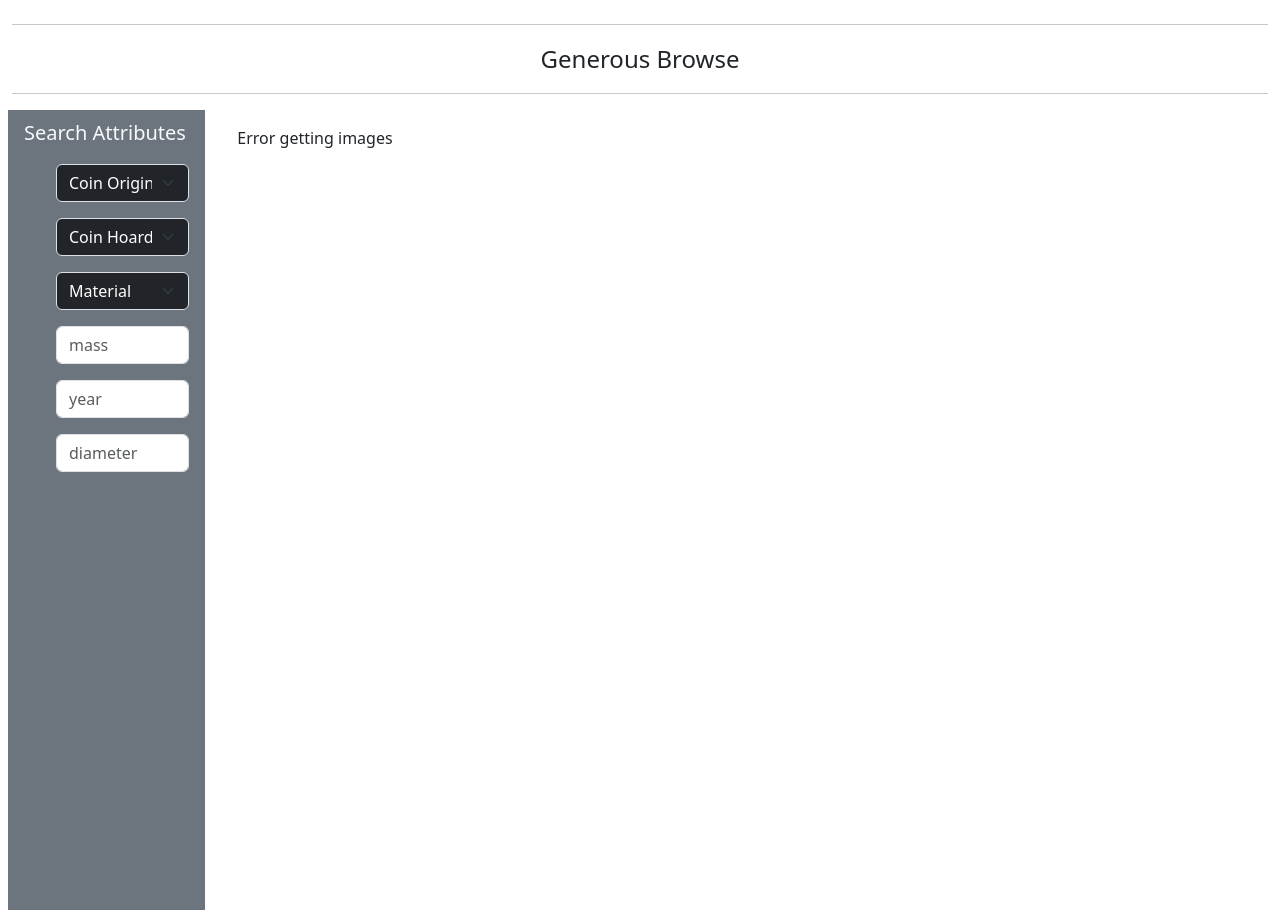
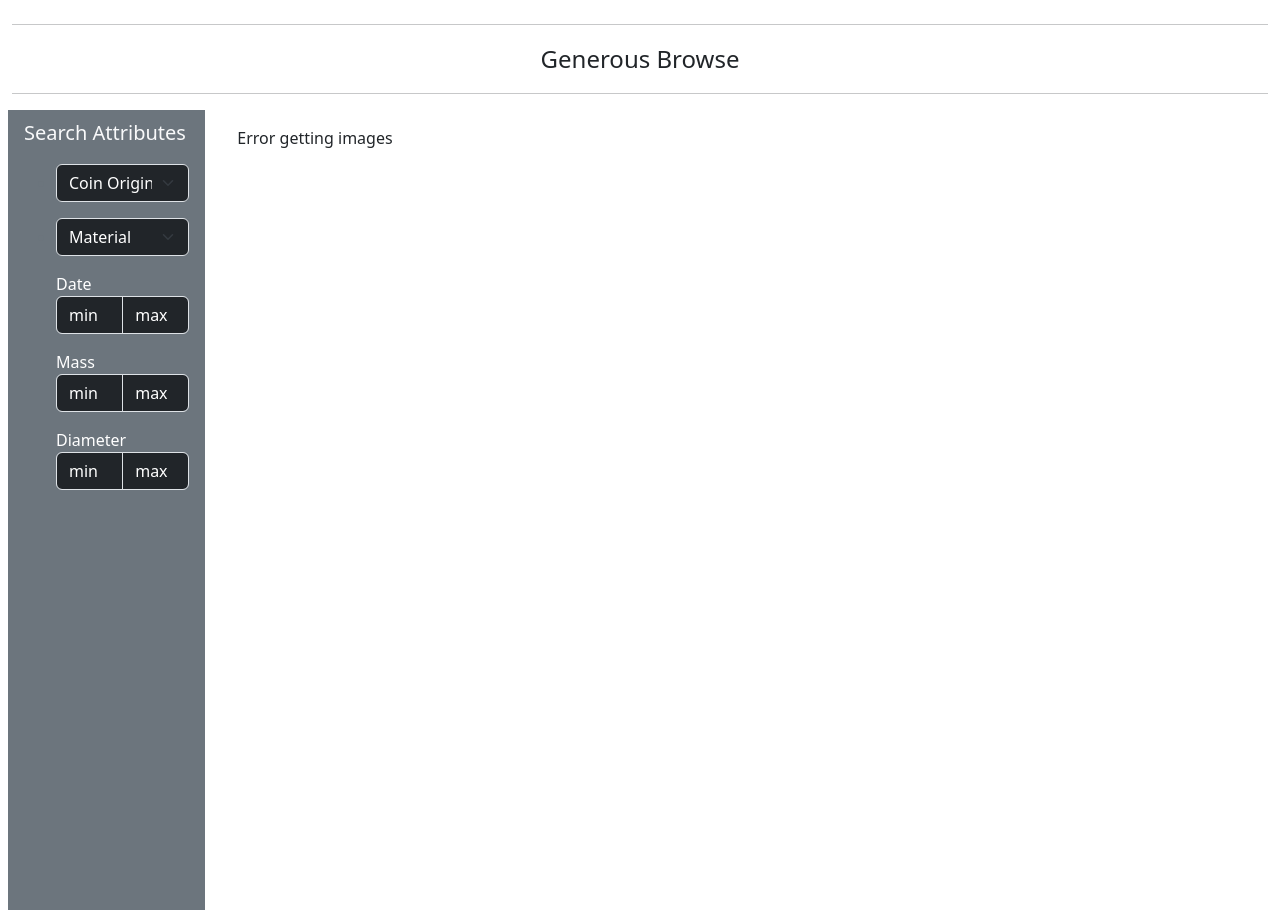
Before and after one commit to Soskh2/Digital-Humanities-Coins, a Django app: template mysite/coins/templates/coins/index.html in a window 1280 px wide. Shown: the part 73-983 px from the top of the page. Run offline with Django 4.2, Linux system fonts and the light colour scheme; the template is opened without the code that fills it, so the values that code supplies are empty.

Commit message:
filtering inputs

```diff
--- a/mysite/coins/static/coins/index.css
+++ b/mysite/coins/static/coins/index.css
@@ -0,0 +1,4 @@
+input::placeholder {
+    color: white !important;
+    opacity: 1;
+}
--- a/mysite/coins/templates/coins/index.html
+++ b/mysite/coins/templates/coins/index.html
@@ -6,6 +6,7 @@
     <meta name="viewport" content="width=device-width, initial-scale=1.0">
     <title>Coins</title>
     <link href="https://cdn.jsdelivr.net/npm/bootstrap@5.3.0-alpha3/dist/css/bootstrap.min.css" rel="stylesheet" integrity="sha384-KK94CHFLLe+nY2dmCWGMq91rCGa5gtU4mk92HdvYe+M/SXH301p5ILy+dN9+nJOZ" crossorigin="anonymous">
+    <link href="../../static/coins/index.css" rel="stylesheet">
 </head>
 <body>
       <!--
@@ -44,9 +45,11 @@
                 <a href="/" class="d-flex align-items-center pb-3 mb-md-0 me-md-auto text-decoration-none">
                     <span class="fs-5 d-none d-sm-inline text-light">Search Attributes</span>
                 </a>
+                <form action="#" method="post">
+                  {% csrf_token %}
                   <ul class="flex-column mb-sm-auto mb-0 align-items-center align-items-sm-start">
                       <li>
-                      <select class="form-select form-select mb-3 bg-dark text-white" aria-label=".form-select example">
+                        <select name="query" class="form-select form-select mb-3 bg-dark text-white" aria-label=".form-select example">
                           <option selected>Coin Origin</option>
                           {% for origin in origins %}
                             <option value="{{ origin }}">{{ origin }}</option>
@@ -54,31 +57,30 @@
                         </select>
                       </li>
                       <li>
-                      <select class="form-select form-select mb-3 bg-dark text-white" aria-label=".form-select example">
-                        <option selected>Coin Hoard</option>
-                        {% for origin in origins %}
-                          <option value="{{ origin }}">{{ origin }}</option>
-                        {% endfor %}
-                      </select>
-                    </li>
-                    <li>
-                      <select class="form-select form-select mb-3 bg-dark text-white" aria-label=".form-select example">
+                        <select name="query" class="form-select form-select mb-3 bg-dark text-white" aria-label=".form-select example">
                           <option selected>Material</option>
                           {% for material in materials %}
                             <option value="{{ material }}">{{ material}}</option>
                           {% endfor %}
                         </select>
                         </li>
+                        <label class="text-white">Date</label>
                         <div class="input-group mb-3">
-                        <input class="form-control" type="text" placeholder="mass">
+                          <input class="form-control bg-dark text-white" type="input" placeholder="min" name="date">
+                          <input class="form-control bg-dark text-white" type="input" placeholder="max" name="date">
                         </div>
+                        <label class="text-white">Mass</label>
                         <div class="input-group mb-3">
-                        <input class="form-control" type="text" placeholder="year">
+                          <input class="form-control bg-dark text-white" type="input" placeholder="min" name="mass">
+                          <input class="form-control bg-dark text-white" type="input" placeholder="max" name="mass">
                         </div>
+                        <label class="text-white">Diameter</label>
                         <div class="input-group mb-3">
-                        <input class="form-control" type="text" placeholder="diameter">
+                          <input class="form-control bg-dark text-white" type="input" placeholder="min " name="diameter">
+                          <input class="form-control bg-dark text-white" type="input" placeholder="max" name="diameter">
                         </div>
                   </ul>
+                </form>
             </div>
         </div>
         <div class="col py-3">
```
Also changed, not shown: mysite/coins/utils.py (+19 -2 lines), mysite/coins/views.py (+4 -4 lines). Lines whose indentation alone changed are shown as unchanged.
